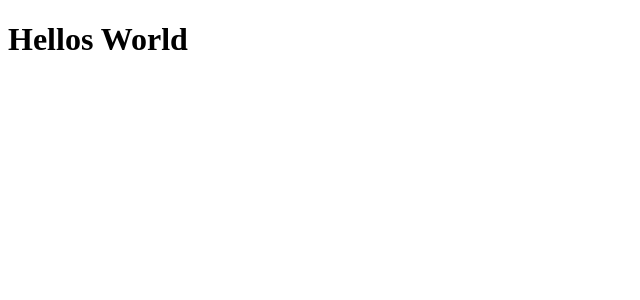
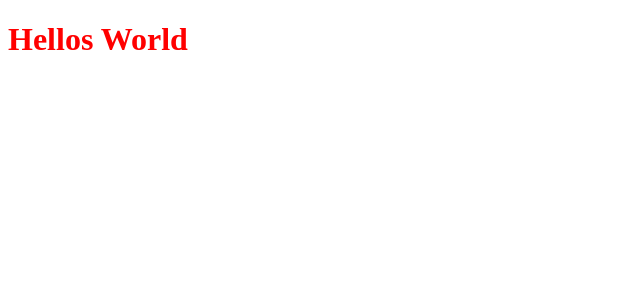
Before and after one commit to leorjr/ignews, a Next.js app: page / in a window 1280 px wide. Shown: the top 300 px of the page, without its empty margins (0-640 px from the left). Built offline with nearby package versions, Linux system fonts and the light colour scheme.

Commit message:
apply configuration css

```diff
--- a/package.json
+++ b/package.json
@@ -11,7 +11,8 @@
   "dependencies": {
     "next": "12.1.5",
     "react": "18.0.0",
-    "react-dom": "18.0.0"
+    "react-dom": "18.0.0",
+    "sass": "^1.51.0"
   },
   "devDependencies": {
     "@types/node": "^17.0.28",
--- a/pages/index.tsx
+++ b/pages/index.tsx
@@ -1,3 +1,5 @@
+import styles from "../styles/home.module.scss";
+
 export default function Home() {
-  return <h1>Hellos World</h1>;
+  return <h1 className={styles.title}>Hellos World</h1>;
 }
--- /dev/null
+++ b/styles/home.module.scss
@@ -0,0 +1,3 @@
+.title {
+  color: red;
+}
```
Also changed, not shown: 1 other file (tests, documents, lock files or other folders).
